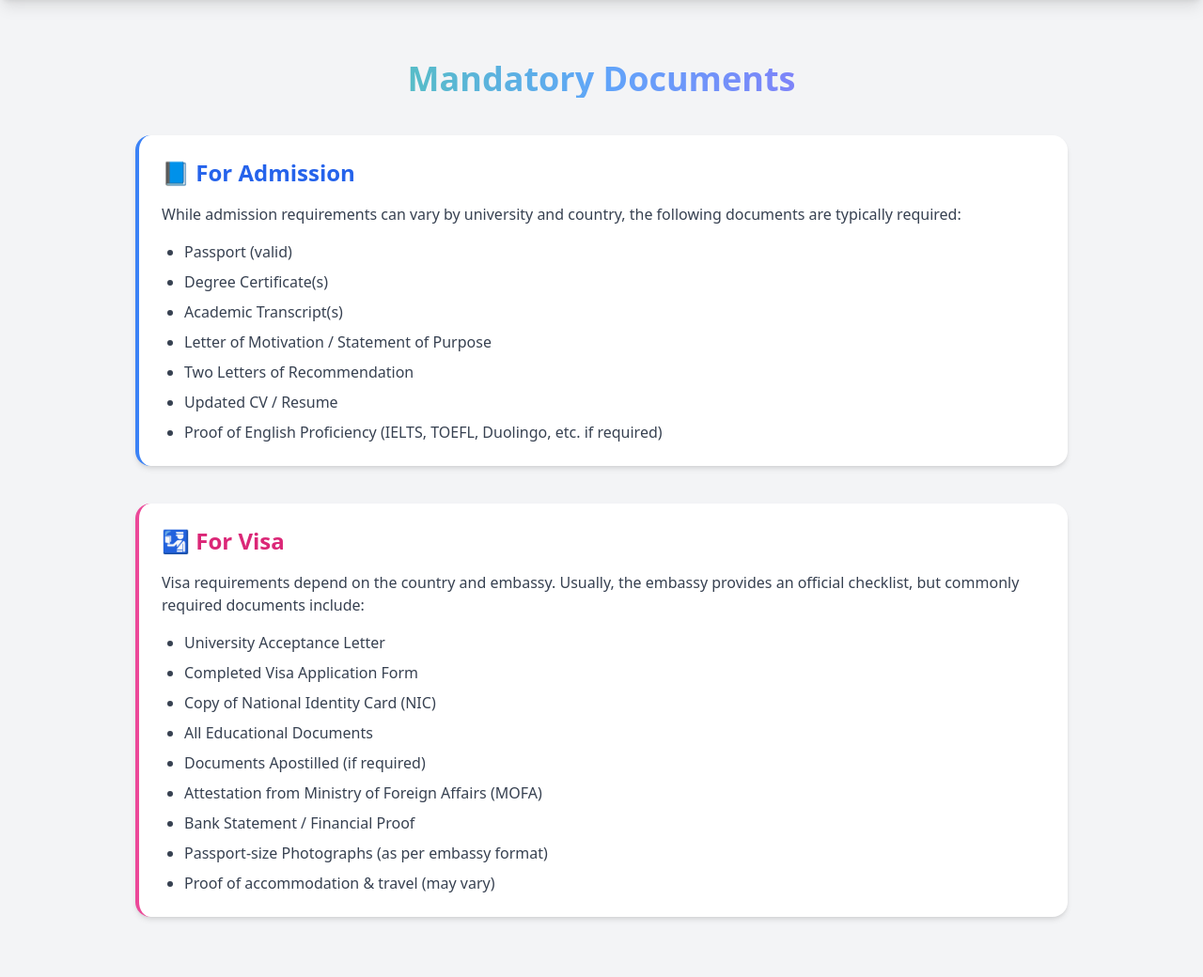
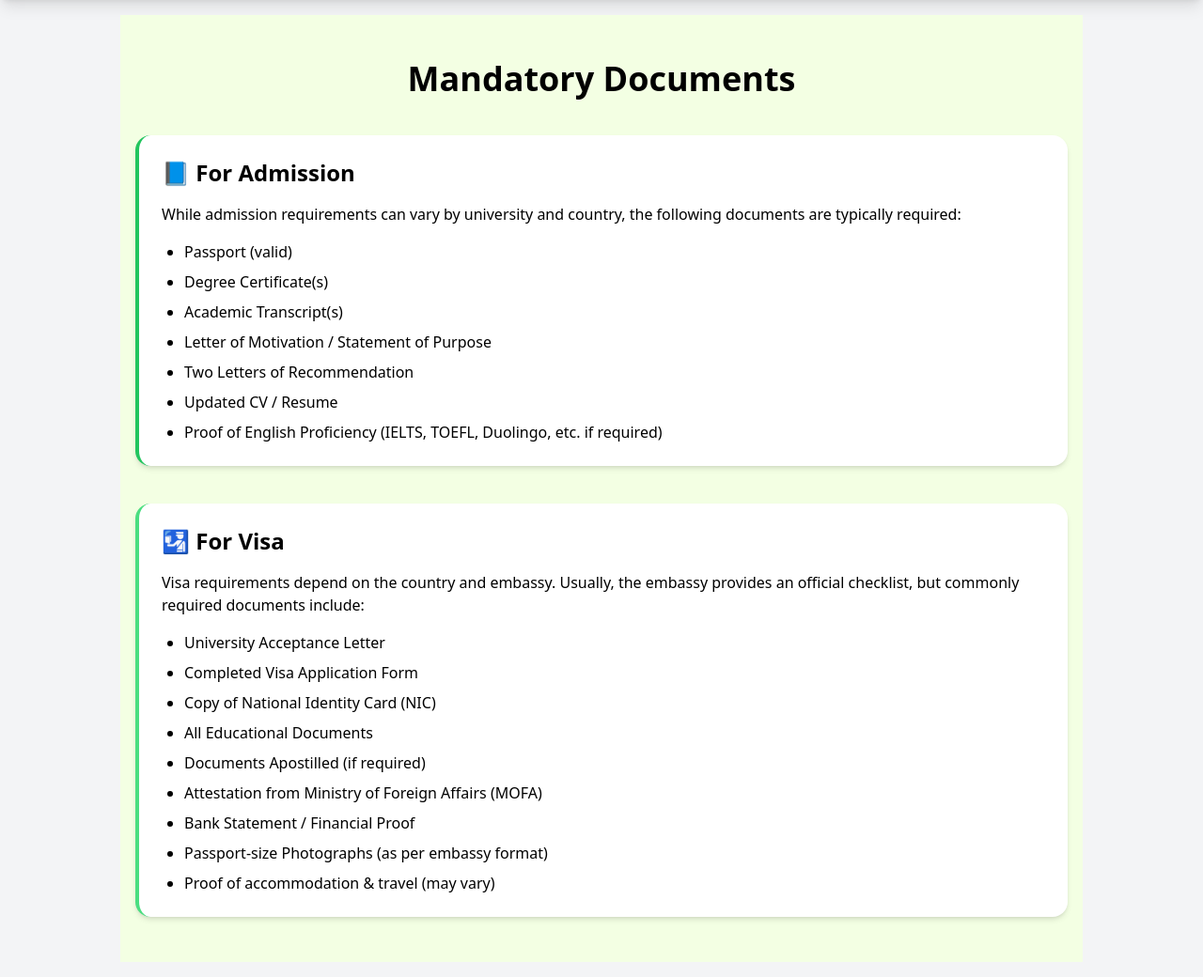
Before and after one commit to Asimirfan721/Consultancy-Business, a Laravel app: page /documents in a window 1280 px wide. Shown: the part 96-1136 px from the top of the page at 94% size. Run offline with Laravel 12, Linux system fonts and the light colour scheme; some libraries are stand-ins or nearby versions.

Commit message:
completed design

```diff
--- a/resources/views/documents.blade.php
+++ b/resources/views/documents.blade.php
@@ -1,18 +1,18 @@
 @extends('layouts.app')
 
 @section('content')
-<section class="py-12 max-w-5xl mx-auto px-4">
-    <h2 class="text-4xl font-extrabold text-center mb-10 bg-gradient-to-r from-green-400 via-blue-400 to-purple-500 bg-clip-text text-transparent">
+<section class="py-12 max-w-5xl mx-auto px-4 bg-[#F3FFE3] min-h-screen">
+    <h2 class="text-4xl font-extrabold text-center mb-10 text-black">
         Mandatory Documents
     </h2>
 
     <!-- Admission Documents -->
-    <div class="bg-white rounded-2xl shadow-md border-l-4 border-blue-500 p-6 mb-10">
-        <h3 class="text-2xl font-bold text-blue-600 mb-4">📘 For Admission</h3>
-        <p class="text-gray-700 mb-4">
+    <div class="bg-white rounded-2xl shadow-md border-l-4 border-green-500 p-6 mb-10">
+        <h3 class="text-2xl font-bold text-black mb-4">📘 For Admission</h3>
+        <p class="text-black mb-4">
             While admission requirements can vary by university and country, the following documents are typically required:
         </p>
-        <ul class="list-disc pl-6 space-y-2 text-gray-700">
+        <ul class="list-disc pl-6 space-y-2 text-black">
             <li>Passport (valid)</li>
             <li>Degree Certificate(s)</li>
             <li>Academic Transcript(s)</li>
@@ -24,12 +24,12 @@
     </div>
 
     <!-- Visa Documents -->
-    <div class="bg-white rounded-2xl shadow-md border-l-4 border-pink-500 p-6">
-        <h3 class="text-2xl font-bold text-pink-600 mb-4">🛂 For Visa</h3>
-        <p class="text-gray-700 mb-4">
+    <div class="bg-white rounded-2xl shadow-md border-l-4 border-green-400 p-6">
+        <h3 class="text-2xl font-bold text-black mb-4">🛂 For Visa</h3>
+        <p class="text-black mb-4">
             Visa requirements depend on the country and embassy. Usually, the embassy provides an official checklist, but commonly required documents include:
         </p>
-        <ul class="list-disc pl-6 space-y-2 text-gray-700">
+        <ul class="list-disc pl-6 space-y-2 text-black">
             <li>University Acceptance Letter</li>
             <li>Completed Visa Application Form</li>
             <li>Copy of National Identity Card (NIC)</li>
```
